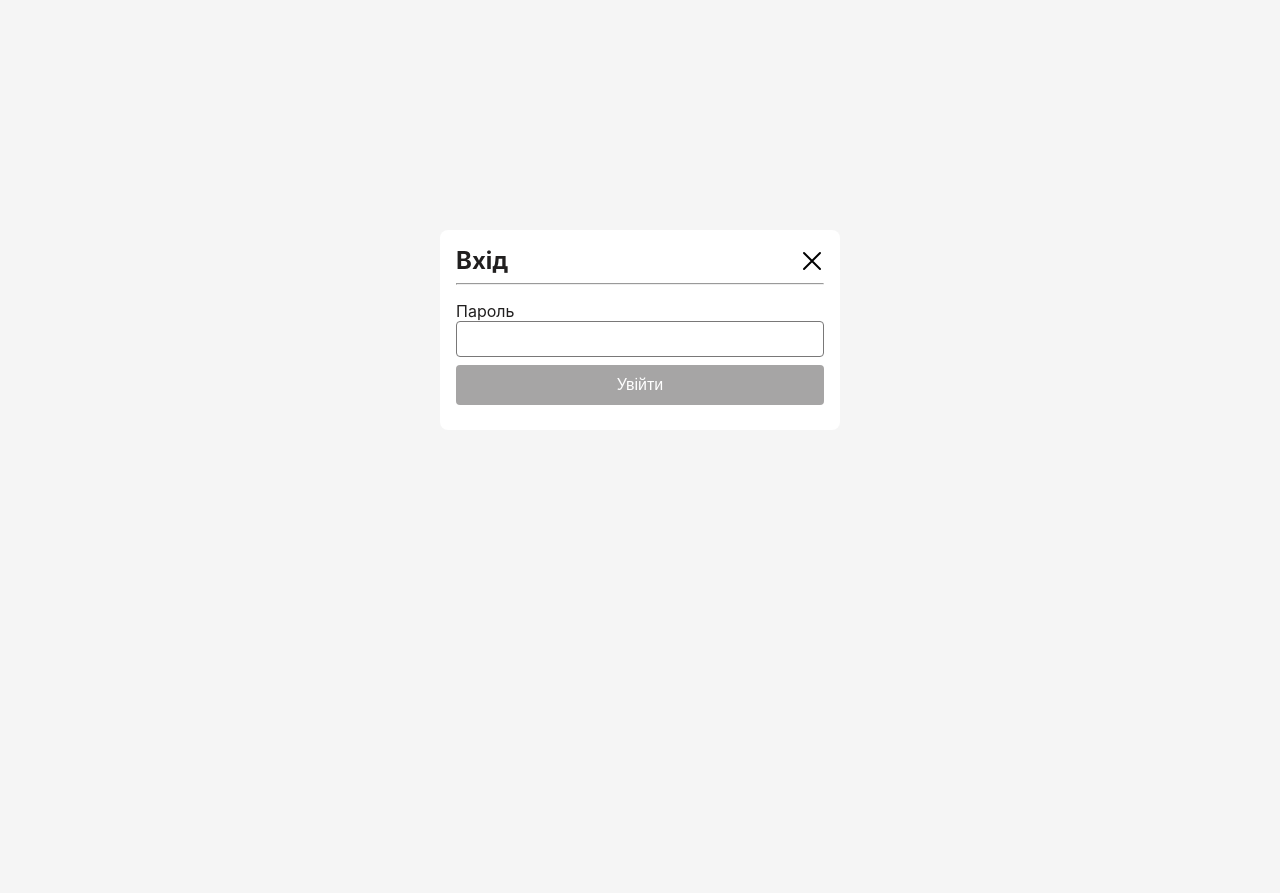
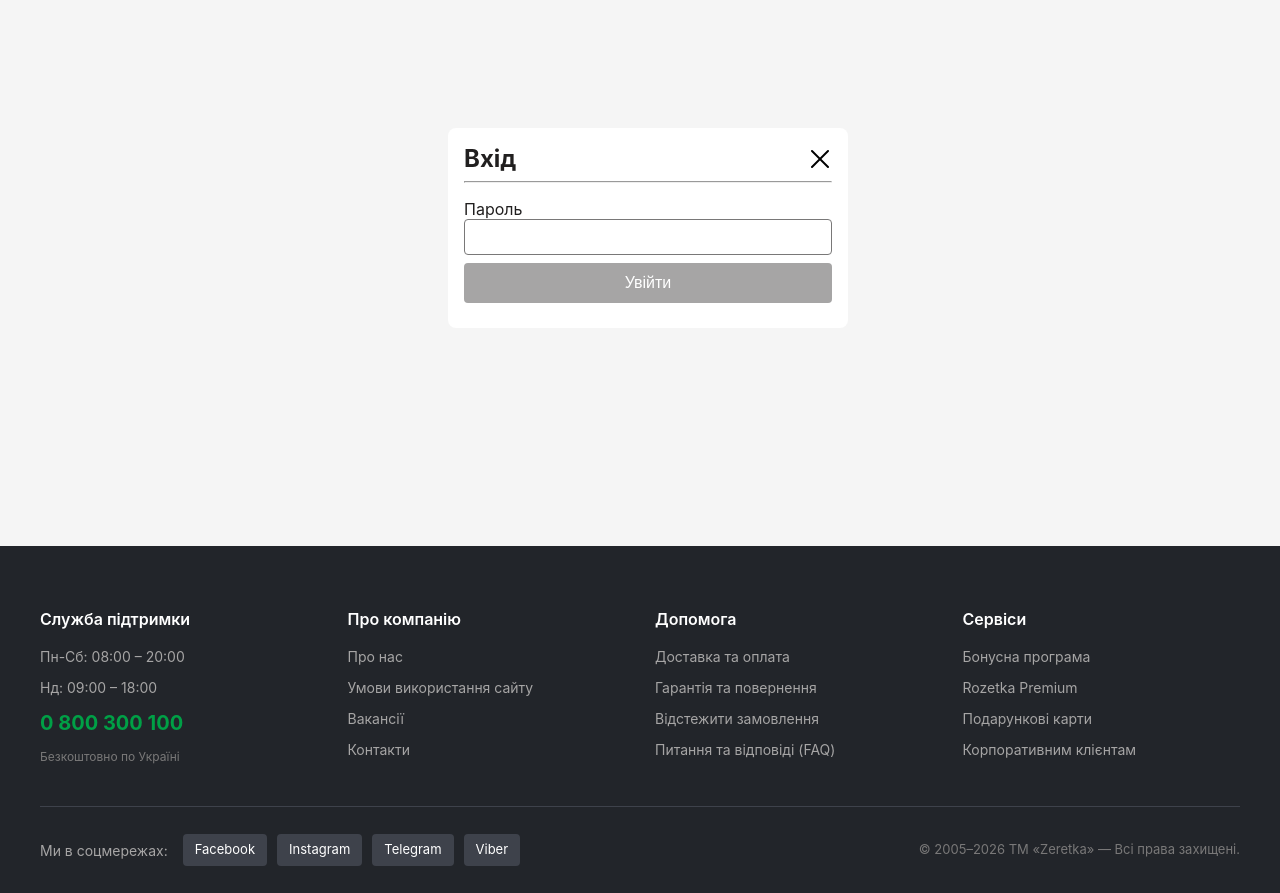
Before and after one commit to syd-84/Micro-Zeretka, an Angular app: page /login in a window 1280 px wide. Shown: the part 100-993 px from the top of the page. Before the commit the page ends 800 px from the top, so only its background shows below. Built offline with nearby package versions, Linux system fonts and the light colour scheme.

Commit message:
added footer

```diff
--- a/src/app/app.html
+++ b/src/app/app.html
@@ -1,6 +1,7 @@
-<app-header></app-header>
+<app-header />
 <div class="wrapper">
   <router-outlet></router-outlet>
 </div>
+<app-footer />
 
 <!-- <app-loading-screen [style.display]="loadingDisplay()"></app-loading-screen> -->
--- a/src/app/app.ts
+++ b/src/app/app.ts
@@ -4,10 +4,11 @@ import { Goods } from './services/goods';
 import { HeaderComponent } from './header/header';
 import { Currency } from './services/currency';
 import { LoadingScreen } from "./loading-screen/loading-screen";
+import { FooterComponent } from "./footer/footer";
 
 @Component({
   selector: 'app-root',
-  imports: [RouterOutlet, HeaderComponent, LoadingScreen],
+  imports: [RouterOutlet, HeaderComponent, LoadingScreen, FooterComponent],
   templateUrl: './app.html',
   styleUrl: './app.css'
 })
--- a/src/app/footer/footer.html
+++ b/src/app/footer/footer.html
@@ -63,7 +63,7 @@
       </div>
 
       <div class="footer-copyright">
-        <p>© 2005–{{ currentYear }} ТМ «Розетка» — Всі права захищені.</p>
+        <p>© 2005–{{ currentYear }} ТМ «Zeretka» — Всі права захищені.</p>
       </div>
     </div>
 
--- a/src/app/login/login.css
+++ b/src/app/login/login.css
@@ -9,10 +9,8 @@
 .wrapper {
   width: 400px;
   height: 200px;
-  position: absolute;
-  top: calc(50% - 70px);
-  left: calc(50% - 200px);
   background-color: var(--bg-card);
+  margin: 160px auto;
   padding: 16px;
   box-sizing: border-box;
   border-radius: 8px;
```
